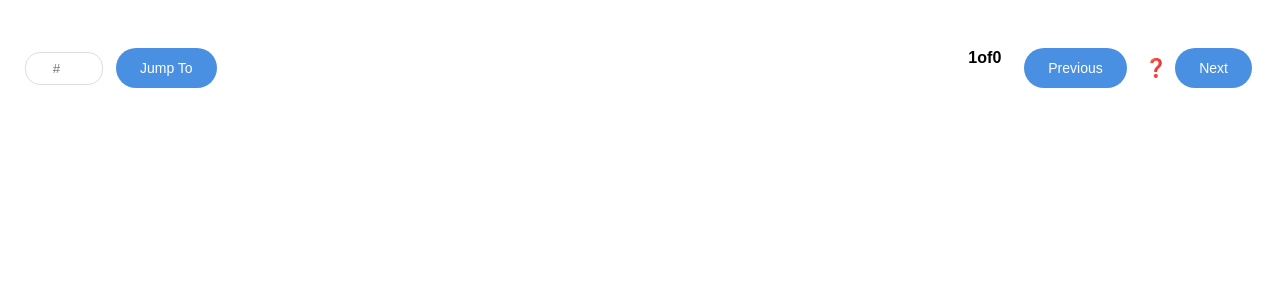
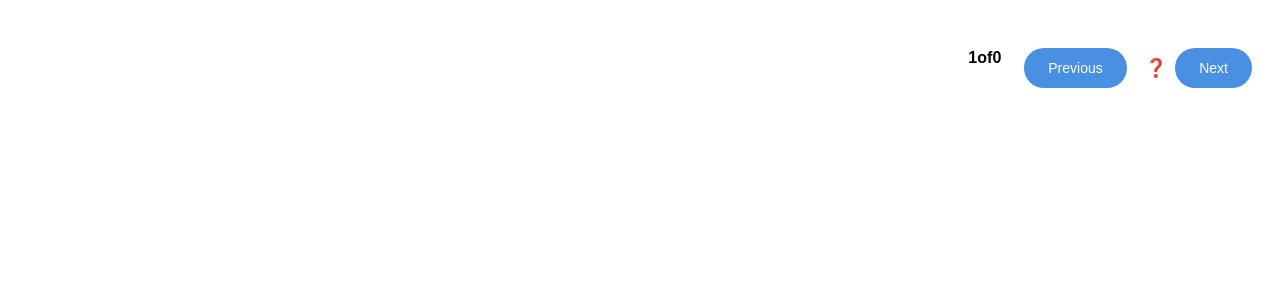
Before and after one commit to jonasmcferreira/cert, a Flask app: page /exam in a window 1280 px wide. Shown: the part 62-362 px from the top of the page. Run offline with Flask 3, Linux system fonts and the light colour scheme; data that the repository does not hold is empty.

Commit message:
removed jump button

```diff
--- a/templates/index.html
+++ b/templates/index.html
@@ -41,7 +41,7 @@
         .help-icon { cursor: help; margin-left: 10px; font-size: 18px; color: #666; position: relative; }
         .help-tooltip { visibility: hidden; position: absolute; bottom: 125%; left: 50%; transform: translateX(-50%); background: #333; color: white; padding: 8px; border-radius: 4px; font-size: 12px; white-space: nowrap; z-index: 1000; }
         .help-icon:hover .help-tooltip { visibility: visible; }
-        input { padding: 8px; margin: 5px; border: 1px solid #ddd; border-radius: 15px; width: 60px; text-align: center; }
+
         .question-counter { text-align: center; margin-bottom: 20px; font-weight: bold; }
     </style>
 </head>
@@ -143,13 +143,7 @@
                 showQuestion(startIndex);
             }
 
-            // Show jump controls only in study mode
-            if (!mode) {
-                document.getElementById('nav-left').innerHTML = `
-                    <input type="number" id="jump-input" placeholder="#" min="1">
-                    <button onclick="jumpToQuestion()">Jump To</button>
-                `;
-            }
+            // No jump controls needed
         }
 
         function showQuestion(index) {
@@ -257,15 +251,7 @@
 
         loadQuestions();
 
-        function jumpToQuestion() {
-            const input = document.getElementById('jump-input');
-            const questionNum = parseInt(input.value);
-            const index = questionKeys.indexOf(questionNum.toString());
-            if (index !== -1) {
-                showQuestion(index);
-                input.value = '';
-            }
-        }
+
 
 
 
```
